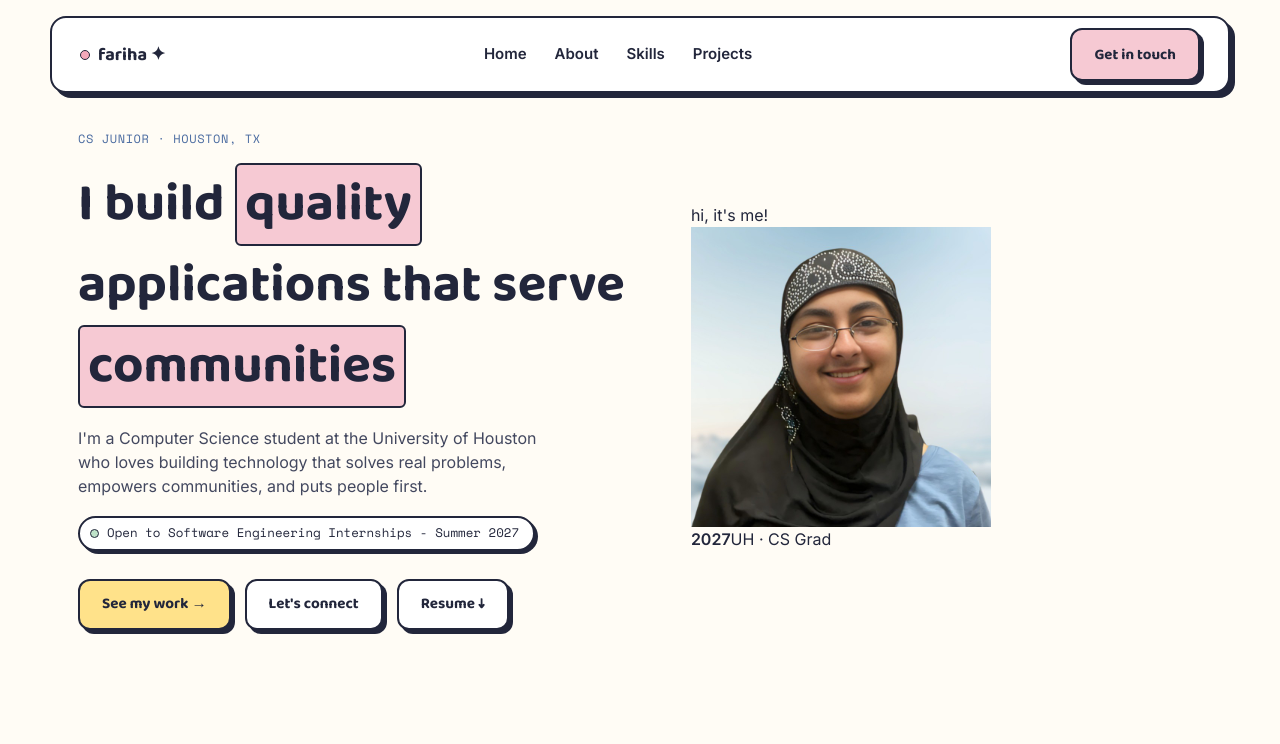
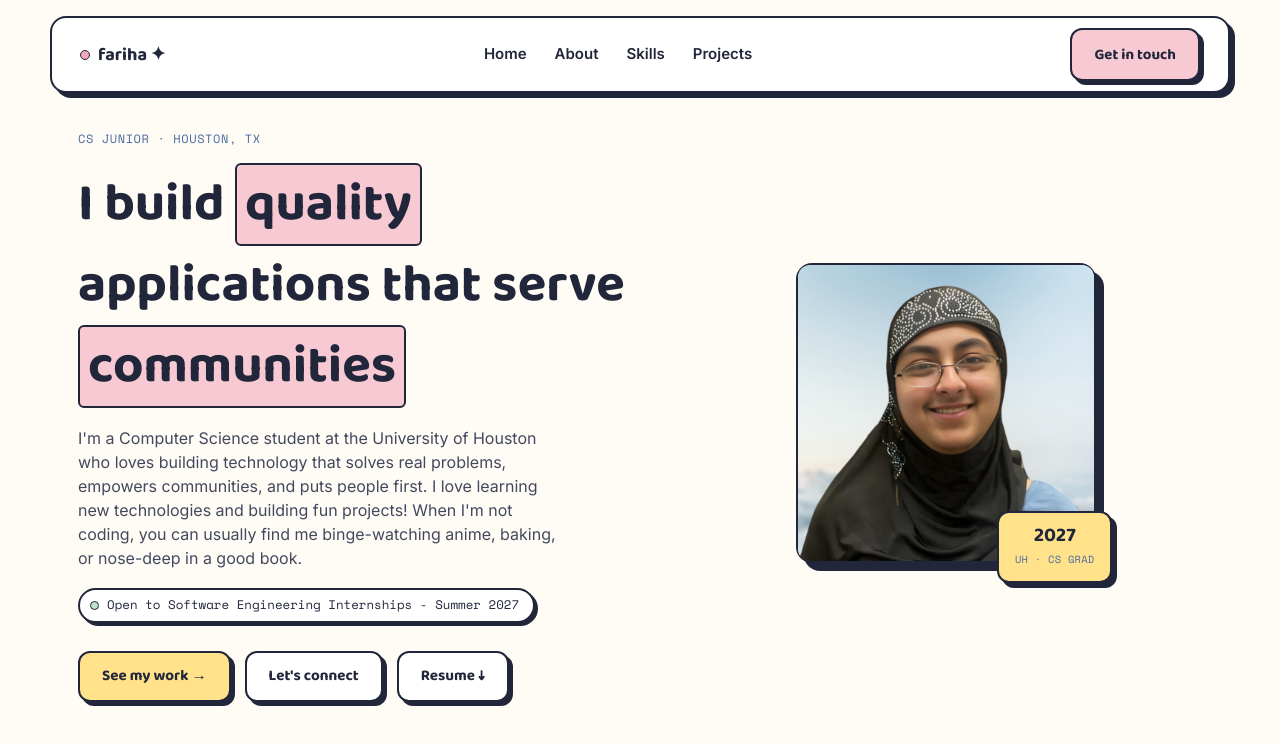
Before and after one commit to sakurakinomoto1/my-portfolio, a Next.js app: page / in a window 1280 px wide. Shown: the top 744 px of the page. Built offline with nearby package versions, Linux system fonts and the light colour scheme.

Commit message:
edited bio, added image

```diff
--- a/components/Hero.tsx
+++ b/components/Hero.tsx
@@ -19,7 +19,9 @@ export default function Hero() {
           <p className="text-base max-w-120 mt-4.5 text-[#43485f]">
             I&apos;m a Computer Science student at the University of Houston who
             loves building technology that solves real problems, empowers
-            communities, and puts people first.
+            communities, and puts people first. I love learning new technologies
+            and building fun projects! When I&apos;m not coding, you can usually
+            find me binge-watching anime, baking, or nose-deep in a good book.
           </p>
 
           <div className="inline-flex items-center gap-2 mt-4.5 bg-card border-2 border-dark rounded-full pl-2.5 pr-3.5 py-1.5 font-mono text-[0.78rem] shadow-hard-sm">
@@ -38,18 +40,26 @@ export default function Hero() {
             </a>
           </div>
         </div>
-        <div>
-          <span>hi, it&apos;s me!</span>
-          <div>
-            <Image
-              src="/fariha_adil.jpg"
-              alt="Fariha Adil"
-              width={300}
-              height={300}
-            />
-            <div>
-              <strong>2027</strong>
-              <span>UH · CS Grad</span>
+        <div className="relative flex justify-center">
+          {/* <span className="absolute -top-7.5 left-1.5 font-handwritten text-xl text-accent-quaternary-deep -rotate-6 z-10">
+            hi, it&apos;s me!
+          </span> */}
+          <div className="relative w-75 aspect-square bg-card border-2 border-dark rounded-2xl shadow-hard-lg">
+            <div className="relative w-full h-full overflow-hidden rounded-xl">
+              <Image
+                className="object-cover"
+                src="/fariha_adil.jpg"
+                alt="Fariha Adil"
+                fill
+              />
+            </div>
+            <div className="absolute -bottom-5.5 -right-4.5 bg-accent-secondary border-2 border-dark rounded-xl px-4 py-3 shadow-hard text-center min-w-25">
+              <strong className="block font-display text-xl leading-none">
+                2027
+              </strong>
+              <span className="font-mono text-[0.65rem] uppercase tracking-wide text-accent-quaternary-deep">
+                UH · CS Grad
+              </span>
             </div>
           </div>
         </div>
```
